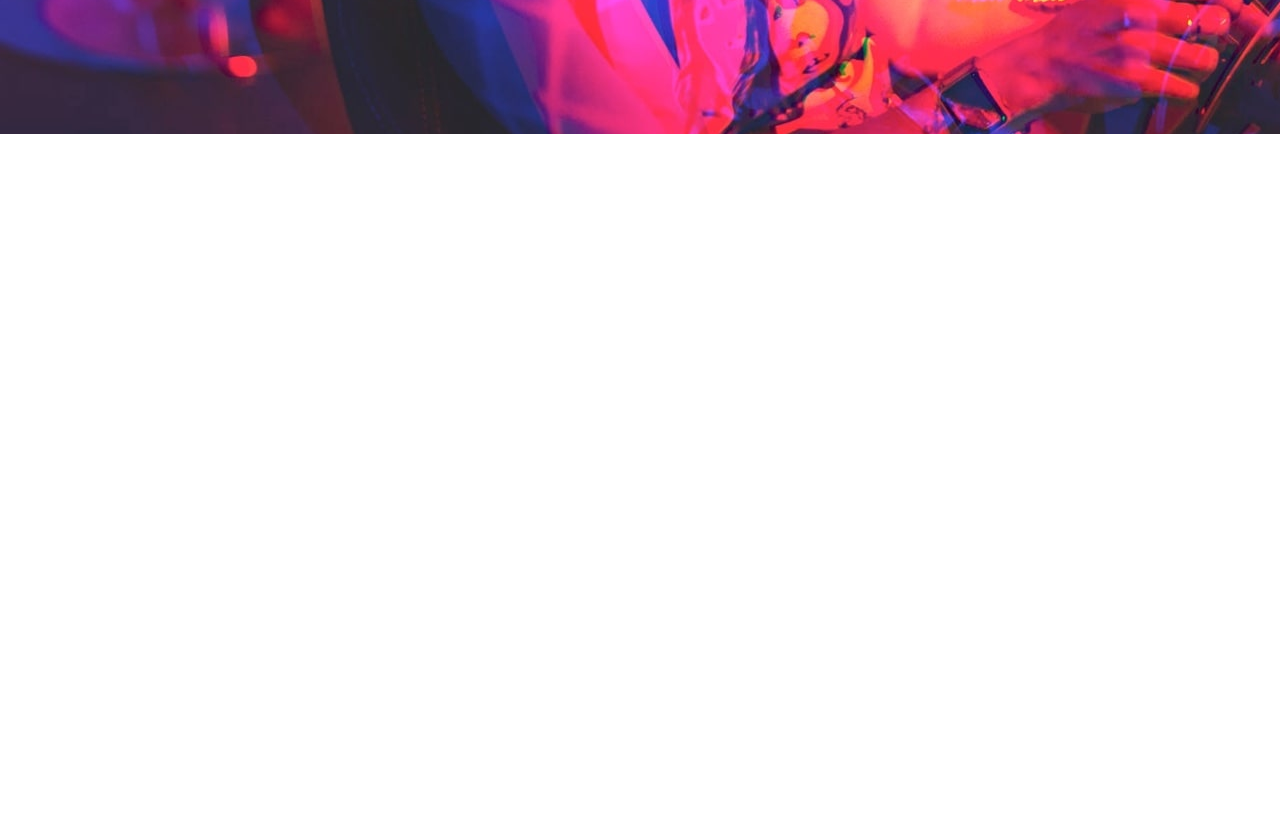
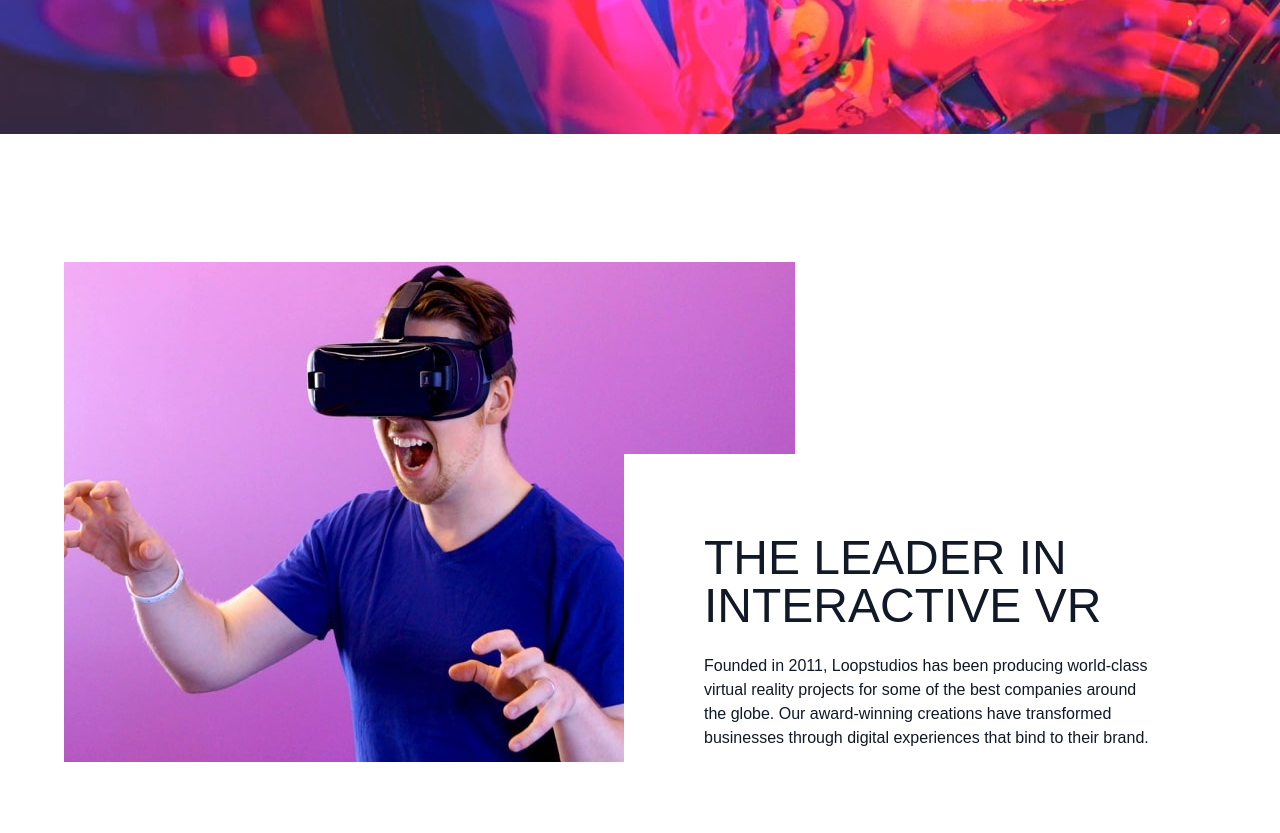
Before and after one commit to webdevotter/loopstudios-website, a website: page index.html in a window 1280 px wide. Shown: the part 462-1295 px from the top of the page. Before the commit the page ends 800 px from the top, so only its background shows below. Drawn offline with Linux system fonts and the light colour scheme.

Commit message:
Feature Section

```diff
--- a/index.html
+++ b/index.html
@@ -48,5 +48,28 @@
       </div>
       </div>
     </section>
+
+    <!-- Feature Section -->
+    <section id="feature">
+      <!-- Feature Container -->
+      <div class="relative container flex flex-col max-w-6xl mx-auto my-32 px-6 text-gray-900 md:flex-row md:px-0">
+        <!-- Image -->
+        <img src="img/desktop/image-interactive.jpg" alt="">
+        <!-- Text Container -->
+        <div class="top-48 pr-0 bg-white md:absolute md:right-0 md:py-20 md:pl-20">
+          <h2 class="max-w-lg mt-10 mb-6 font-sans text-4xl text-center text-gray-900 uppercase md:text-5xl md:mt-0 md:text-left">
+            The leader in interactive vr
+          </h2>
+
+          <p class="max-w-md text-center md:text-left">
+            Founded in 2011, Loopstudios has been producing world-class virtual
+            reality projects for some of the best companies around the globe.
+            Our award-winning creations have transformed businesses through
+            digital experiences that bind to their brand.
+          </p>
+
+        </div>
+      </div>
+    </section>
   </body>
 </html>
```
Also changed, not shown: css/style.css.
